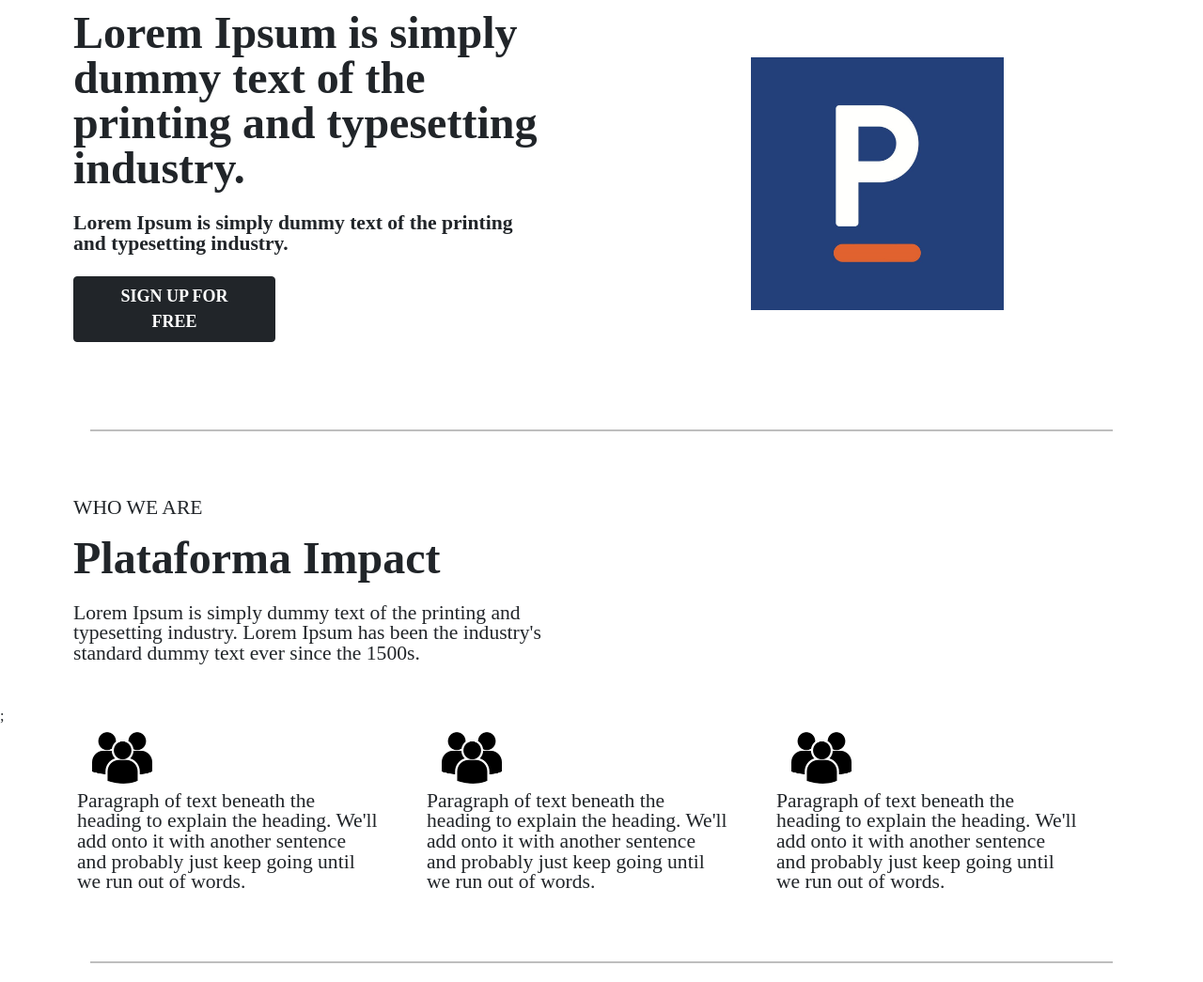
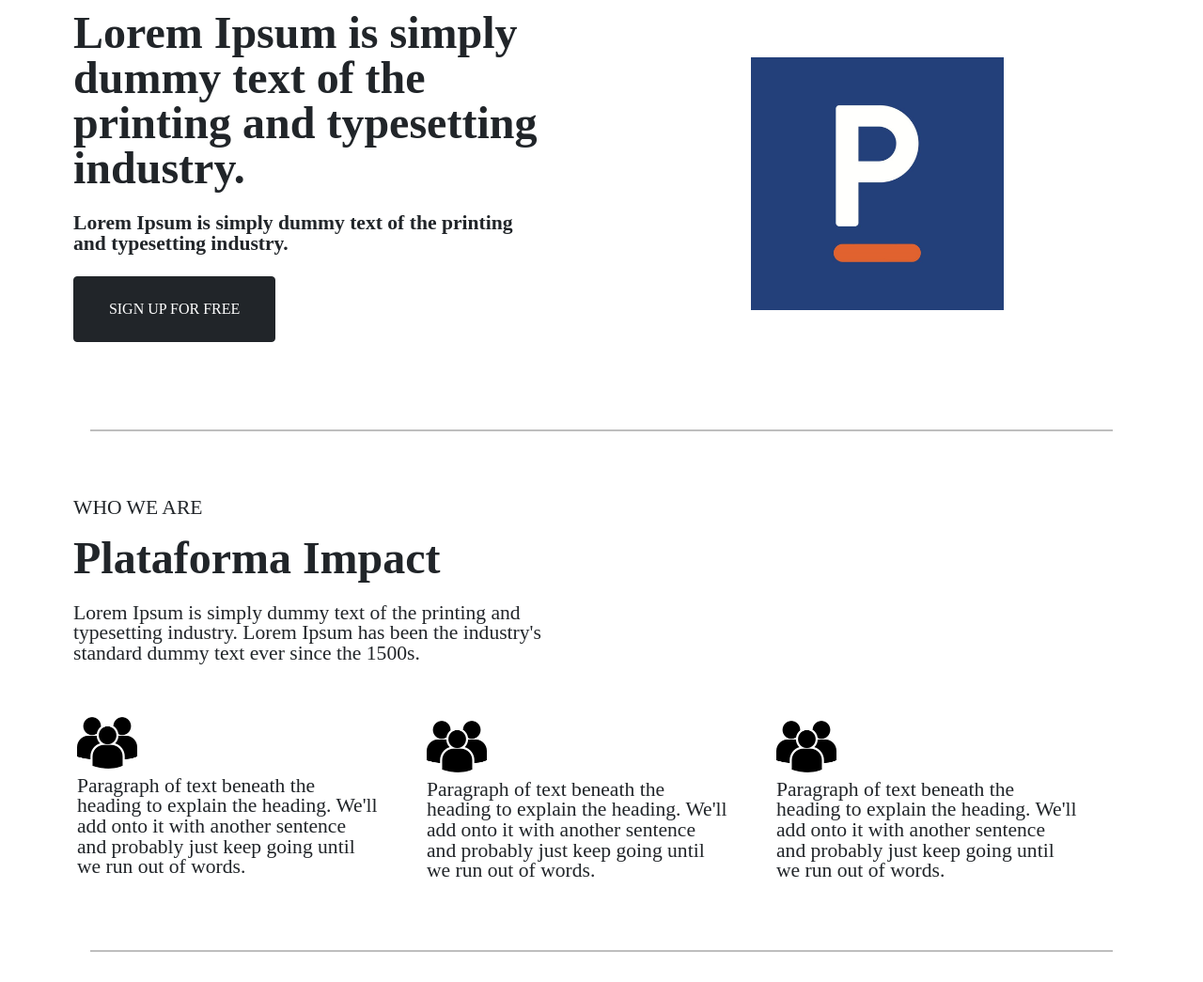
Before and after one commit to danileg09/LandingPage, a website: page index.html in a window 1280 px wide. Shown: the part 224-1269 px from the top of the page at 94% size. Drawn offline with nearby package versions, Linux system fonts and the light colour scheme.

Commit message:
Updating HeaderLogo and Button properties

```diff
--- a/index.html
+++ b/index.html
@@ -6,6 +6,7 @@
     <meta http-equiv="X-UA-Compatible" content="IE=edge">
     <meta name="viewport" content="width=device-width, initial-scale=1.0">
     <link rel="stylesheet" href="./node_modules/bootstrap/dist/css/bootstrap.css">
+    <script src="./node_modules/bootstrap/dist/js/bootstrap.bundle.js"></script>
     <link rel="stylesheet" href="./src/css/style.css">
     <link rel="stylesheet" href="./src/css/reset.css">
     <title>Document</title>
@@ -35,16 +36,17 @@
             <div class="row flex-lg-row-reverse align-items-center g-5 py-4">
 
                 <div class="col-10 col-sm-8 col-lg-6">
-                    <img src="./src/images/p.jpg" class="mx-auto d-block mx-lg-auto img-fluid" alt="" width="50%" loading="lazy">
+                    <img src="./src/images/p.jpg" class="mx-auto d-block mx-lg-auto img-fluid" alt="" width="50%"
+                        loading="lazy">
                 </div>
 
                 <div class="col-lg-6">
                     <h1 class="display-5 fw-bold lh-1 mb-3 py-2">Lorem Ipsum is simply dummy text of the printing and
                         typesetting industry.</h1>
-                    <p class="lead" style="font-weight: bold;">Lorem Ipsum is simply dummy text of the printing <br> and typesetting industry.</p>
+                    <p class="lead" style="font-weight: bold;">Lorem Ipsum is simply dummy text of the printing <br> and
+                        typesetting industry.</p>
                     <div class="d-grid gap-2 d-md-flex justify-content-md-start py-4">
-                        <button type="button" class="btn btn-dark px-4"
-                            style="font-size: 18px; font-weight: bolder;">SIGN UP FOR FREE</button>
+                        <button type="button" class="btn btn-dark px-4">SIGN UP FOR FREE</button>
                     </div>
                 </div>
             </div>
@@ -66,26 +68,32 @@
                 </div>
             </div>
         </div>
-;
+
 
         <div class="container px-4 py-1" id="featured-3">
             <div class="row g-4s mb-5 row-cols-1 row-cols-lg-3" id="featuresParagraph">
 
                 <div class="feature col">
-                <img src="./src/images/multiple-users-silhouette.png" style="margin-left: 1em;" alt="" width="20%" loading="lazy">
-                <p>Paragraph of text beneath the heading to explain the heading. We'll add onto it with another sentence and probably just keep going until we run out of words.</p>
+                    <img class="featureImgages" src="./src/images/multiple-users-silhouette.png" alt="" width="20%"
+                        loading="lazy">
+                    <p>Paragraph of text beneath the heading to explain the heading. We'll add onto it with another
+                        sentence and probably just keep going until we run out of words.</p>
                     </a>
                 </div>
 
                 <div class="feature col">
-                <img src="./src/images/multiple-users-silhouette.png" style="margin-left: 1em;" alt="" width="20%" loading="lazy">
-                <p>Paragraph of text beneath the heading to explain the heading. We'll add onto it with another sentence and probably just keep going until we run out of words.</p>
+                    <img class="featureImgages mt-1" src="./src/images/multiple-users-silhouette.png" alt="" width="20%"
+                        loading="lazy">
+                    <p>Paragraph of text beneath the heading to explain the heading. We'll add onto it with another
+                        sentence and probably just keep going until we run out of words.</p>
                     </a>
                 </div>
 
                 <div class="feature col">
-                <img src="./src/images/multiple-users-silhouette.png" style="margin-left: 1em;" alt="" width="20%" loading="lazy">
-                <p>Paragraph of text beneath the heading to explain the heading. We'll add onto it with another sentence and probably just keep going until we run out of words.</p>
+                    <img class="featureImgages mt-1" src="./src/images/multiple-users-silhouette.png" alt="" width="20%"
+                        loading="lazy">
+                    <p>Paragraph of text beneath the heading to explain the heading. We'll add onto it with another
+                        sentence and probably just keep going until we run out of words.</p>
                     </a>
                 </div>
             </div>
--- a/src/css/style.css
+++ b/src/css/style.css
@@ -5,6 +5,7 @@
     margin-top: 2%;
     margin-bottom: 0.5%;
     width: 9%;
+    min-width: 110px;
 }
 
 .navbar-nav {
@@ -21,10 +22,11 @@ hr {
     border-bottom: 1.5px solid rgb(0, 0, 0);
 }
 
-button {
-    font-weight: bolder;
+main button {
+    font-weight: lighter;
     width: 40%;
     height: 70px;
+    min-width: 150px;
 }
 
 .container p {
@@ -34,3 +36,8 @@ button {
 .feature {
     padding: 0 50px 0 0;
 }
+
+.featureImages {
+    margin-top: 200px;
+    margin-left: 1em;
+}
```
Lines whose indentation alone changed are shown as unchanged.
